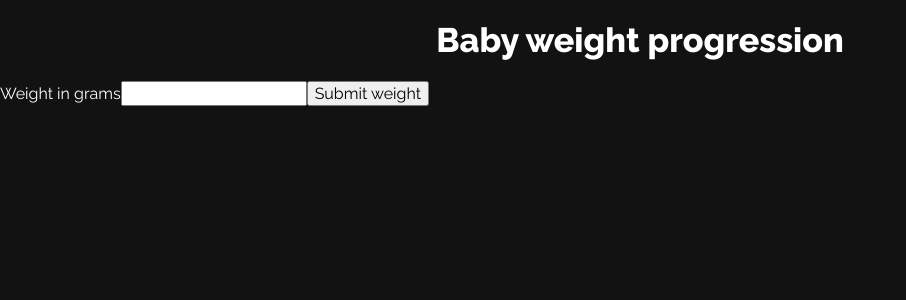
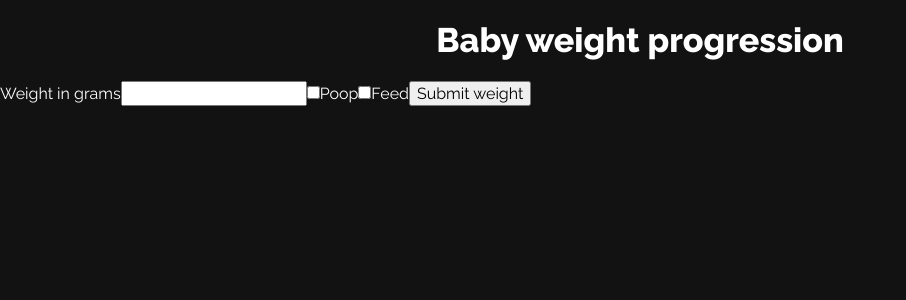
Before and after one commit to driera/baby-growth, a React (Create React App) app: page / in a window 1280 px wide. Shown: the top 300 px of the page, without its empty margins (0-906 px from the left). Built offline with nearby package versions, Linux system fonts and the light colour scheme.

Commit message:
add `feed` & `poop` booleans

```diff
--- a/src/App/WeightTable/index.tsx
+++ b/src/App/WeightTable/index.tsx
@@ -12,29 +12,58 @@ const WeightTable = (): JSX.Element => {
     id?: number;
     value: number;
     date?: number;
+    poop?: boolean;
+    feed?: boolean;
   };
 
   const [weightList, setWeightList] = useState<weightListItemType[]>([]);
   const [weightItem, setWeightItem] = useState<string>("");
+  const [weightItemPoop, setWeightItemPoop] = useState<boolean>(false);
+  const [weightItemFeed, setWeightItemFeed] = useState<boolean>(false);
 
   const handleSubmit: FormEventHandler<HTMLFormElement> = (event): void => {
     event.preventDefault();
 
     if (weightItem === "" || isNaN(parseInt(weightItem))) {
       setWeightItem("");
+      setWeightItemPoop(false);
+      setWeightItemFeed(false);
 
       return;
     }
 
     setWeightList([
       ...weightList,
-      { date: Date.now(), value: parseInt(weightItem) }
+      {
+        date: Date.now(),
+        value: parseInt(weightItem),
+        poop: weightItemPoop,
+        feed: weightItemFeed
+      }
     ]);
     setWeightItem("");
+    setWeightItemPoop(false);
+    setWeightItemFeed(false);
   };
 
-  const handleChange: ChangeEventHandler<HTMLInputElement> = (event) => {
+  const handleWeightChange: ChangeEventHandler<HTMLInputElement> = (event) => {
     setWeightItem(event.target.value);
+  };
+
+  const handlePoopChange: ChangeEventHandler<HTMLInputElement> = (event) => {
+    if (event.target.checked) {
+      setWeightItemPoop(true);
+    } else {
+      setWeightItemPoop(false);
+    }
+  };
+
+  const handleFeedChange: ChangeEventHandler<HTMLInputElement> = (event) => {
+    if (event.target.checked) {
+      setWeightItemFeed(true);
+    } else {
+      setWeightItemFeed(false);
+    }
   };
 
   const removeItem = (
@@ -53,9 +82,27 @@ const WeightTable = (): JSX.Element => {
           id="weight"
           type="number"
           value={weightItem}
-          onChange={handleChange}
+          onChange={handleWeightChange}
           required
         />
+        <label htmlFor="poop">
+          <input
+            type="checkbox"
+            id="poop"
+            onChange={handlePoopChange}
+            checked={weightItemPoop}
+          />
+          Poop
+        </label>
+        <label htmlFor="feed">
+          <input
+            type="checkbox"
+            id="feed"
+            onChange={handleFeedChange}
+            checked={weightItemFeed}
+          />
+          Feed
+        </label>
         <button type="submit">Submit weight</button>
       </form>
 
@@ -67,7 +114,8 @@ const WeightTable = (): JSX.Element => {
             </button>{" "}
             {item.date && formatDate(new Date(item.date), "es-ES")}
             {" - "}
-            {item.value} g
+            {item.value} g {(item.poop || item.feed) && " - "}
+            {item.poop && `💩`} {item.feed && `🍼`}
           </li>
         ))}
       </ul>
```
Also changed, not shown: 1 other file (tests, documents, lock files or other folders).
